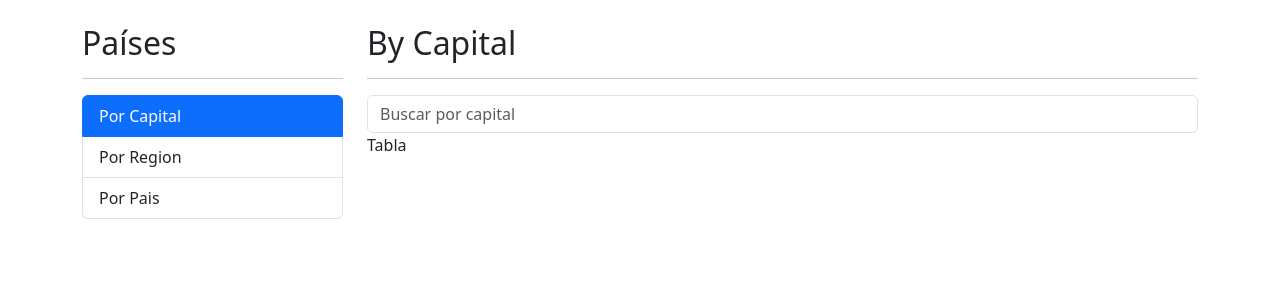
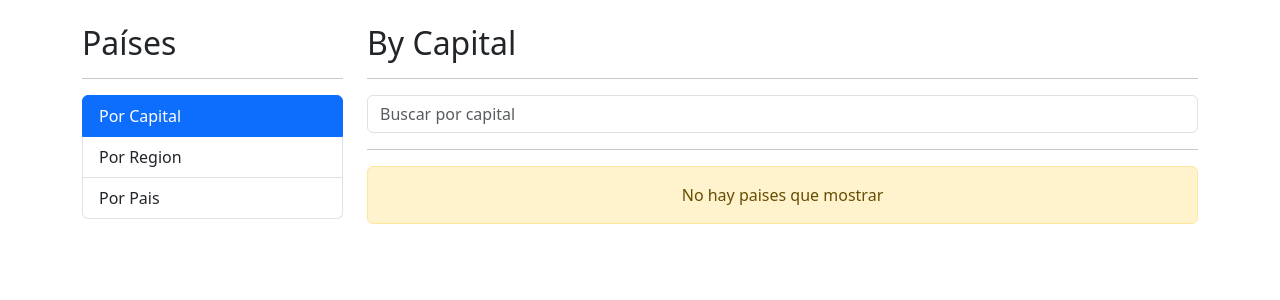
Before and after one commit to jaibanez795/countryApp, an Angular app: page /countries/by-capital in a window 1280 px wide. Shown: the top 300 px of the page. Built offline with nearby package versions, Linux system fonts and the light colour scheme.

Commit message:
CountryTable Component: Created

```diff
--- /dev/null
+++ b/src/app/countries/components/country-table/country-table.component.html
@@ -0,0 +1,30 @@
+<div *ngIf="countries.length === 0; else table"  class="alert alert-warning text-center">
+  No hay paises que mostrar
+</div>
+
+<ng-template #table>
+  <table class="table table-hover">
+    <thead>
+      <tr>
+        <th>#</th>
+        <th>Icon</th>
+        <th>Bandera</th>
+        <th>Nombre</th>
+        <th>Capital</th>
+        <th>Poblacion</th>
+        <th></th>
+      </tr>
+    </thead>
+    <tbody>
+      <tr *ngFor="let country of countries; let i = index">
+        <td>{{ i + 1 }}</td>
+        <td>{{country.flag}}</td>
+        <td><img [src]="country.flags.svg" [alt]="country.name.common"></td>
+        <td>{{country.name.common}}</td>
+        <td>{{country.capital}}</td>
+        <td>{{country.population | number}}</td>
+        <td> <a href="#">Ver mas</a></td>
+      </tr>
+    </tbody>
+  </table>
+</ng-template>
--- /dev/null
+++ b/src/app/countries/components/country-table/country-table.component.ts
@@ -0,0 +1,16 @@
+import { Component, Input } from '@angular/core';
+import { Country } from '../../interfaces/country';
+
+@Component({
+  selector: 'countries-table',
+  templateUrl: './country-table.component.html',
+  styles: [`
+      img {width: 35px}
+    `]
+})
+export class CountryTableComponent {
+
+  @Input()
+  public countries:Country[] = [];
+
+}
--- a/src/app/countries/countries.module.ts
+++ b/src/app/countries/countries.module.ts
@@ -6,6 +6,7 @@ import { ByRegionPageComponent } from './pages/by-region-page/by-region-page.com
 import { CountryPageComponent } from './pages/country-page/country-page.component';
 import { CountriesRoutingModule } from './countries-routing.module';
 import { SharedModule } from '../shared/shared.module';
+import { CountryTableComponent } from './components/country-table/country-table.component';
 
 
 
@@ -14,7 +15,8 @@ import { SharedModule } from '../shared/shared.module';
     ByCapitalPageComponent,
     ByCountryPageComponent,
     ByRegionPageComponent,
-    CountryPageComponent
+    CountryPageComponent,
+    CountryTableComponent
   ],
   imports: [
     CommonModule,
--- a/src/app/countries/pages/by-capital-page/by-capital-page.component.html
+++ b/src/app/countries/pages/by-capital-page/by-capital-page.component.html
@@ -5,12 +5,14 @@
   <div class="col">
     <shared-search-box
     (onValue)="searchByCapital($event)"
-    placeholder='Buscar por capital'></shared-search-box>
+    placeholder='Buscar por capital'>
+  </shared-search-box>
   </div>
 </div>
 
 <div class="row">
   <div class="col">
-    Tabla
+    <hr>
+      <countries-table [countries] = "countries"></countries-table>
   </div>
 </div>
--- a/src/app/countries/pages/by-capital-page/by-capital-page.component.ts
+++ b/src/app/countries/pages/by-capital-page/by-capital-page.component.ts
@@ -1,4 +1,6 @@
 import { Component } from '@angular/core';
+import { CountriesServices } from '../../services/countries.service';
+import { Country } from '../../interfaces/country';
 
 @Component({
   selector: 'app-by-capital-page',
@@ -7,8 +9,16 @@ import { Component } from '@angular/core';
 })
 export class ByCapitalPageComponent {
 
-  searchByCapital(term:string){
-    console.log(term);
-    console.log('Desde capital page');
+  public countries:Country[] = [];
+
+  constructor(private CountriesServices: CountriesServices){}
+
+  searchByCapital(term:string):void{
+    this.CountriesServices.searchCapital(term)
+      .subscribe( countries => {
+        this.countries = countries;
+      })
+    // console.log(term);
+    // console.log('Desde capital page');
   }
 }
--- a/src/app/countries/services/countries.service.ts
+++ b/src/app/countries/services/countries.service.ts
@@ -4,7 +4,7 @@ import { Observable } from 'rxjs';
 import { Country } from '../interfaces/country';
 
 @Injectable({providedIn: 'root'})
-export class ServiceNameService {
+export class CountriesServices {
 
   private apiUrl:string = 'https://restcountries.com/v3.1';
 
```
